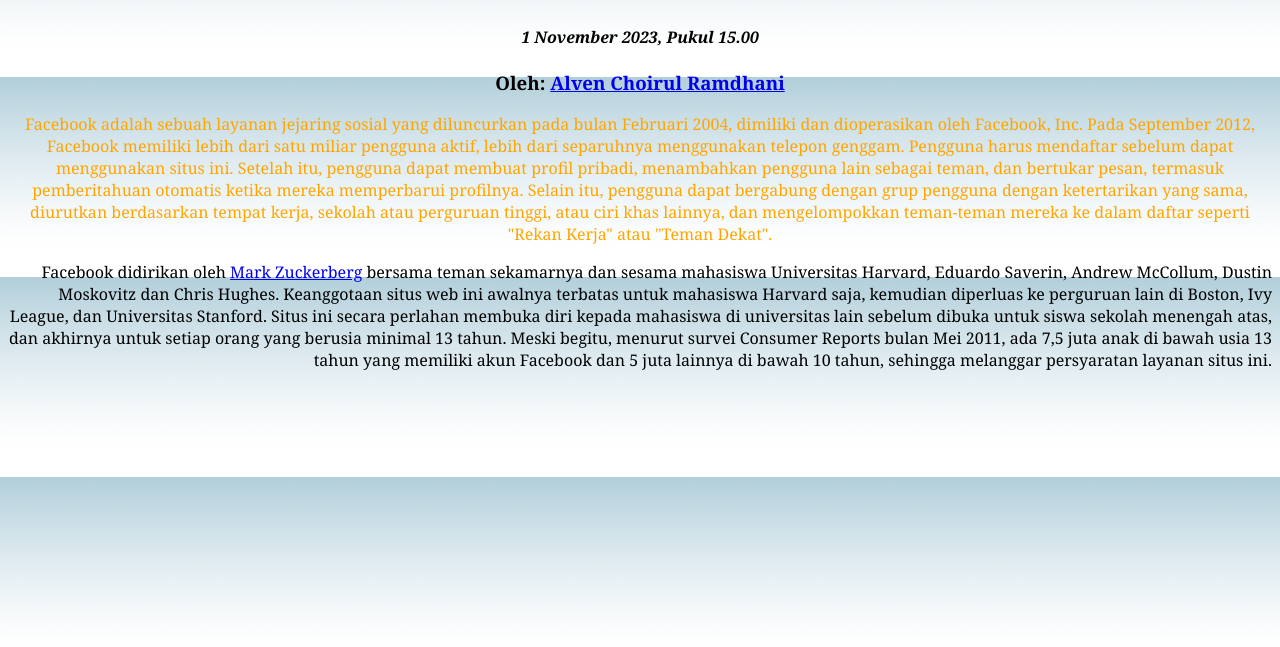
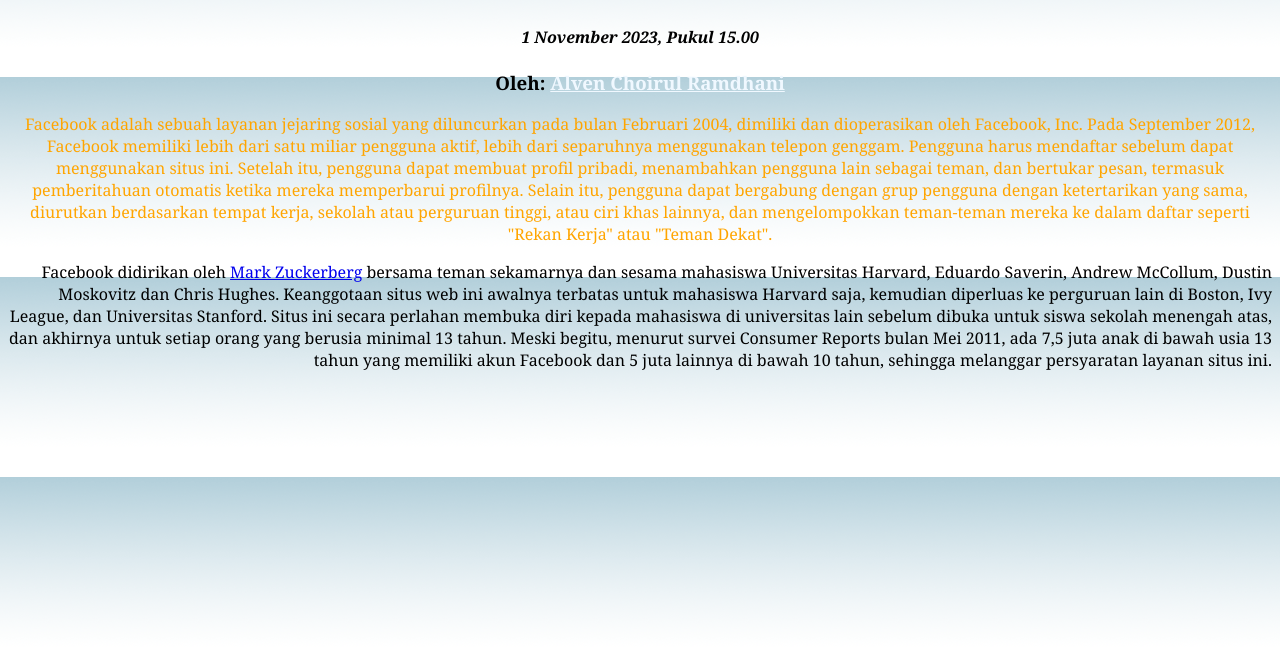
Before and after one commit to Ru1nnn7/itw2024_243040058, a plain HTML site: page Latihan/latihan3/l3d243040058.html in a window 1280 px wide. Shown: the part 123-770 px from the top of the page. Drawn offline with Linux system fonts and the light colour scheme.

Commit message:
perbaikan l3d243040058.css

```diff
--- a/Latihan/latihan3/l3d243040058.css
+++ b/Latihan/latihan3/l3d243040058.css
@@ -17,7 +17,7 @@ h4 {
 p {
   text-align: justify;
 }
-#muhammadkevinaditio {
+#alvenchoirulramdhani {
   color: aliceblue;
 }
 #paragraf1 {
```
